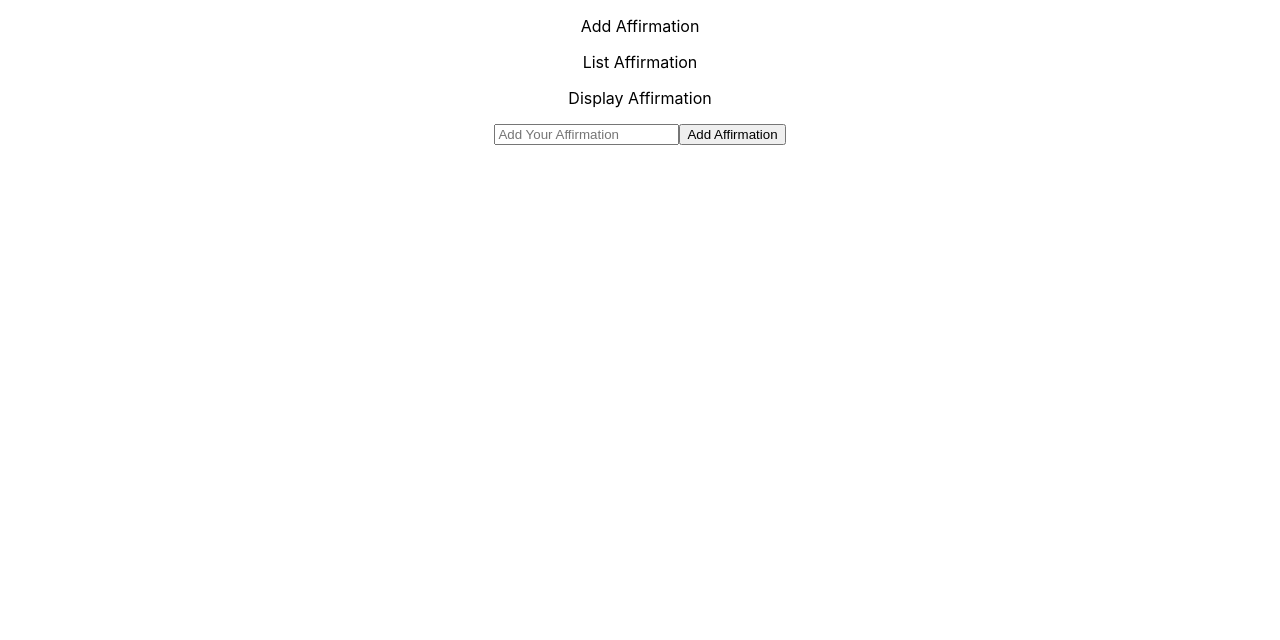
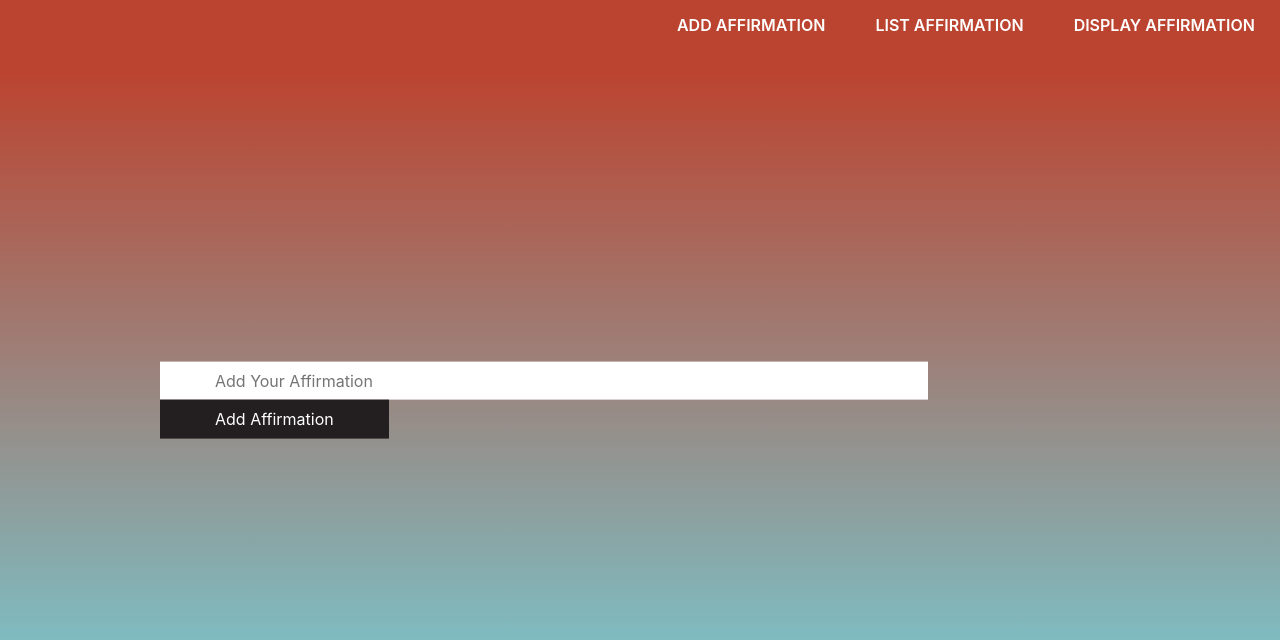
Before and after one commit to usaiyed27/affirmative, a React (Create React App) app: page / in a window 1280 px wide. Shown: the top 640 px of the page. Built offline with nearby package versions, Linux system fonts and the light colour scheme.

Commit message:
styles added

```diff
--- a/package.json
+++ b/package.json
@@ -10,6 +10,7 @@
     "react": "^17.0.1",
     "react-dom": "^17.0.1",
     "react-scripts": "4.0.3",
+    "tachyons": "^4.12.0",
     "web-vitals": "^1.1.1"
   },
   "scripts": {
--- a/src/components/AddAffirmation/AddAffirmation.css
+++ b/src/components/AddAffirmation/AddAffirmation.css
@@ -1,4 +1,17 @@
 .affirmation{
-	display: flex;
-	justify-content: center;
+
 }
+
+input, button{
+	padding: 10px 55px;
+	border: none;
+}
+
+input{
+	width: 80%;
+}
+
+button{
+	background-color: #231F20;
+	color: #fff;
+}
--- a/src/components/AddAffirmation/AddAffirmation.js
+++ b/src/components/AddAffirmation/AddAffirmation.js
@@ -3,7 +3,7 @@ import './AddAffirmation.css'
 
 function AddAffirmation({onInputChange,onInputSubmit,input}){
 	return(
-	<div className = "affirmation">
+	<div className = "container affirmation">
 		<input type='text' placeholder= 'Add Your Affirmation' onChange = {onInputChange}/>
 		<button
 		type='submit'
--- a/src/components/DisplayAffirmation/DisplayAffirmation.js
+++ b/src/components/DisplayAffirmation/DisplayAffirmation.js
@@ -2,10 +2,20 @@ import React from 'react';
 
 function DisplayAffirmation({displayAffirm}){
 	return(
-		<div className = 'display-affirmation'>
-			<h2>Affirmations to change mindset</h2>
-			<p id = 'affirmations'>{displayAffirm}</p>
+		<div className = 'container display-affirmation'>
+			<article className="center w-80 br3 hidden ba b--black-10 mv4">
+		  		<h1 className="f4 bg-near-white br3 br--top black-60 mv0 pv2 ph3">Affirmations to change mindset</h1>
+		  		<div className="pa3 bt b--black-10">
+		    		<p
+		    		className="f6 f5-ns lh-copy"
+		    		id = 'affirmations'
+		    		style = {{'textTransform':'uppercase', 'fontWeight':'bold', 'color':'#231F20'}}>
+		     			{displayAffirm}
+		    		</p>
+		  		</div>
+				</article>
 		</div>
+
 	)
 }
 
--- /dev/null
+++ b/src/components/ListAffirmation/ListAffirmation.css
@@ -0,0 +1,26 @@
+table{
+	position: absolute;
+    left: 50%;
+    transform: translate(-50%);
+    width: 80%
+}
+
+tr{
+	margin-bottom: 10px;
+}
+td{
+	width: 80%;
+}
+
+#text{
+	background-color: #fff;
+	text-transform: capitalize;
+	font-size: 20px;
+	padding: 0 15px;
+	font-weight: 600;
+	margin-right: 15px;
+}
+
+td button {
+	margin-left: 15px;
+}
--- a/src/components/ListAffirmation/ListAffirmation.js
+++ b/src/components/ListAffirmation/ListAffirmation.js
@@ -1,10 +1,11 @@
 import React from 'react';
+import './ListAffirmation.css'
 
 function ListAffirmation({listAffirm, onClickDelete}){
 	const rows = listAffirm.map((row, index) => {
 		return(
 		 <tr key = {index}>
-			<td>{row}</td>
+			<td id="text">{row}</td>
 			<td>
 				<button onClick = {() => onClickDelete(index)}>
 				Delete
@@ -15,9 +16,11 @@ function ListAffirmation({listAffirm, onClickDelete}){
 	})
 
 	return (
-		<table style = {{'display':'flex', 'justifyContent':'center'}}>
-			<tbody>{rows}</tbody>
-		</table>
+		<div className='container'>
+			<table>
+				<tbody>{rows}</tbody>
+			</table>
+		</div>
 	)
 }
 
--- /dev/null
+++ b/src/components/Navigation/Navigation.css
@@ -0,0 +1,14 @@
+nav {
+	display: flex;
+    height: 45px;
+    width: 100%;
+    justify-content: flex-end;
+}
+
+nav p{
+	padding: 0 25px;
+    font-weight: 600;
+    text-transform: uppercase;
+    color: #fff;
+    cursor: pointer;
+}
--- a/src/components/Navigation/Navigation.js
+++ b/src/components/Navigation/Navigation.js
@@ -1,4 +1,5 @@
 import React from 'react';
+import './Navigation.css';
 
 function Navigation({onRouteChange}){
 	return(
--- a/src/containers/App.css
+++ b/src/containers/App.css
@@ -1,38 +1,18 @@
-.App {
-  text-align: center;
+body{
+ /* background: rgb(34,193,195);
+  background: linear-gradient(0deg, rgba(34,193,195,1) 19%, rgba(253,187,45,1) 60%);*/
+  height: 100vh;
+  cursor: pointer;
+  background: #7EBDC2;
+	/*//background: linear-gradient(0deg, rgba(34,193,195,1) 19%, rgba(243,45,253,1) 60%);*/
+	background: rgb(126,189,194);
+	background: linear-gradient(0deg, rgba(126,189,194,1) 19%, rgba(187,68,48,1) 91%);
 }
 
-.App-logo {
-  height: 40vmin;
-  pointer-events: none;
+.container{
+  position: absolute;
+  top: 50%;
+  left: 50%;
+  transform: translate(-50%,-50%);
+  width: 75%;
 }
-
-@media (prefers-reduced-motion: no-preference) {
-  .App-logo {
-    animation: App-logo-spin infinite 20s linear;
-  }
-}
-
-.App-header {
-  background-color: #282c34;
-  min-height: 100vh;
-  display: flex;
-  flex-direction: column;
-  align-items: center;
-  justify-content: center;
-  font-size: calc(10px + 2vmin);
-  color: white;
-}
-
-.App-link {
-  color: #61dafb;
-}
-
-@keyframes App-logo-spin {
-  from {
-    transform: rotate(0deg);
-  }
-  to {
-    transform: rotate(360deg);
-  }
-}
--- a/src/index.css
+++ b/src/index.css
@@ -1,3 +1,9 @@
+html {
+	/*background: #7EBDC2;
+	/*background: linear-gradient(0deg, rgba(34,193,195,1) 19%, rgba(243,45,253,1) 60%);
+	background: rgb(126,189,194);
+	background: linear-gradient(0deg, rgba(126,189,194,1) 19%, rgba(187,68,48,1) 91%);*/
+}
 body {
   margin: 0;
   font-family: -apple-system, BlinkMacSystemFont, 'Segoe UI', 'Roboto', 'Oxygen',
--- a/src/index.js
+++ b/src/index.js
@@ -2,7 +2,7 @@ import React from 'react';
 import ReactDOM from 'react-dom';
 import './index.css';
 import App from './containers/App';
-import reportWebVitals from './reportWebVitals';
+import 'tachyons';
 
 ReactDOM.render(
   <React.StrictMode>
@@ -14,4 +14,4 @@ ReactDOM.render(
 // If you want to start measuring performance in your app, pass a function
 // to log results (for example: reportWebVitals(console.log))
 // or send to an analytics endpoint. Learn more: https://bit.ly/CRA-vitals
-reportWebVitals();
+//reportWebVitals();
```
Also changed, not shown: src/components/DisplayAffirmation/DisplayAffirmation.css (added), 1 other file (tests, documents, lock files or other folders).
